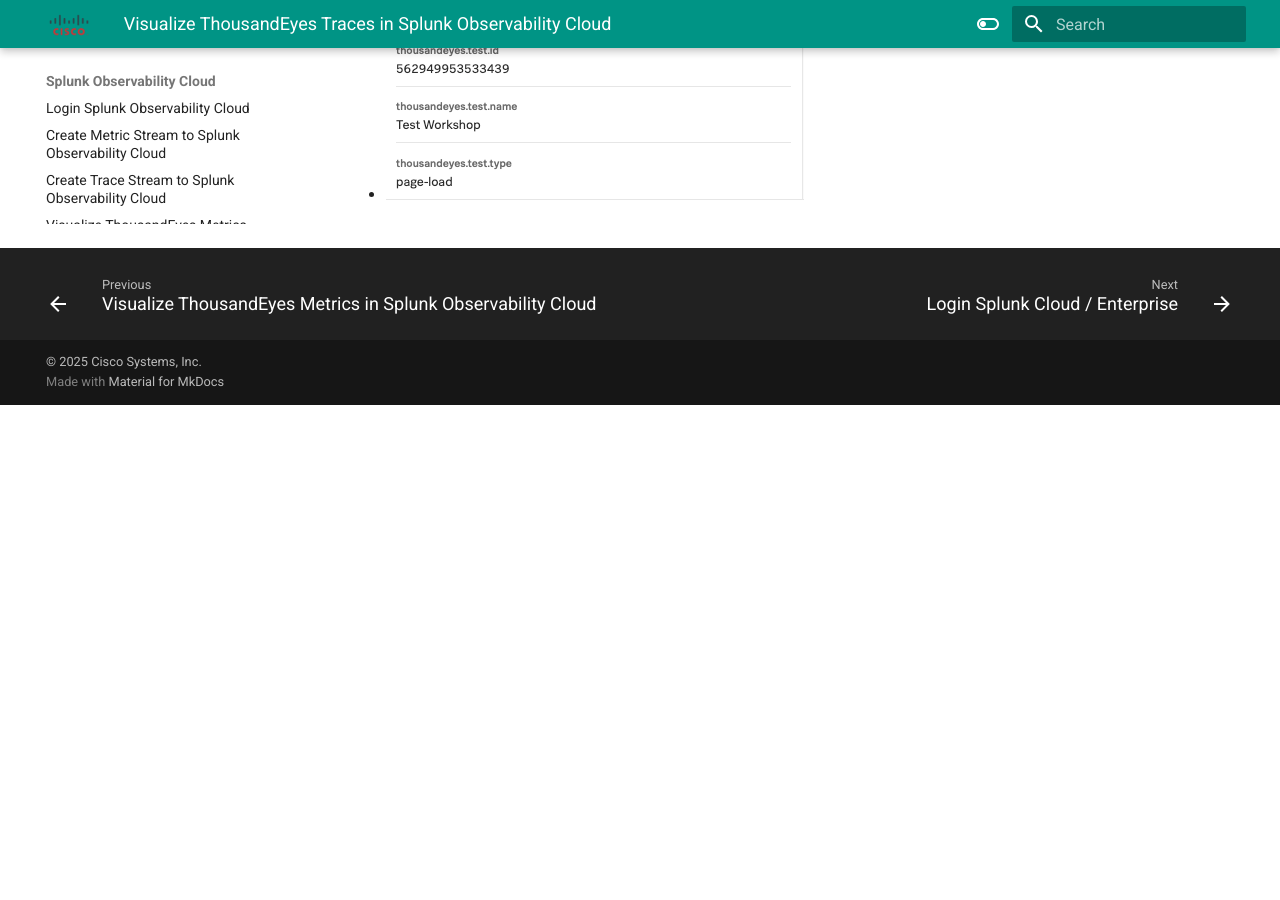
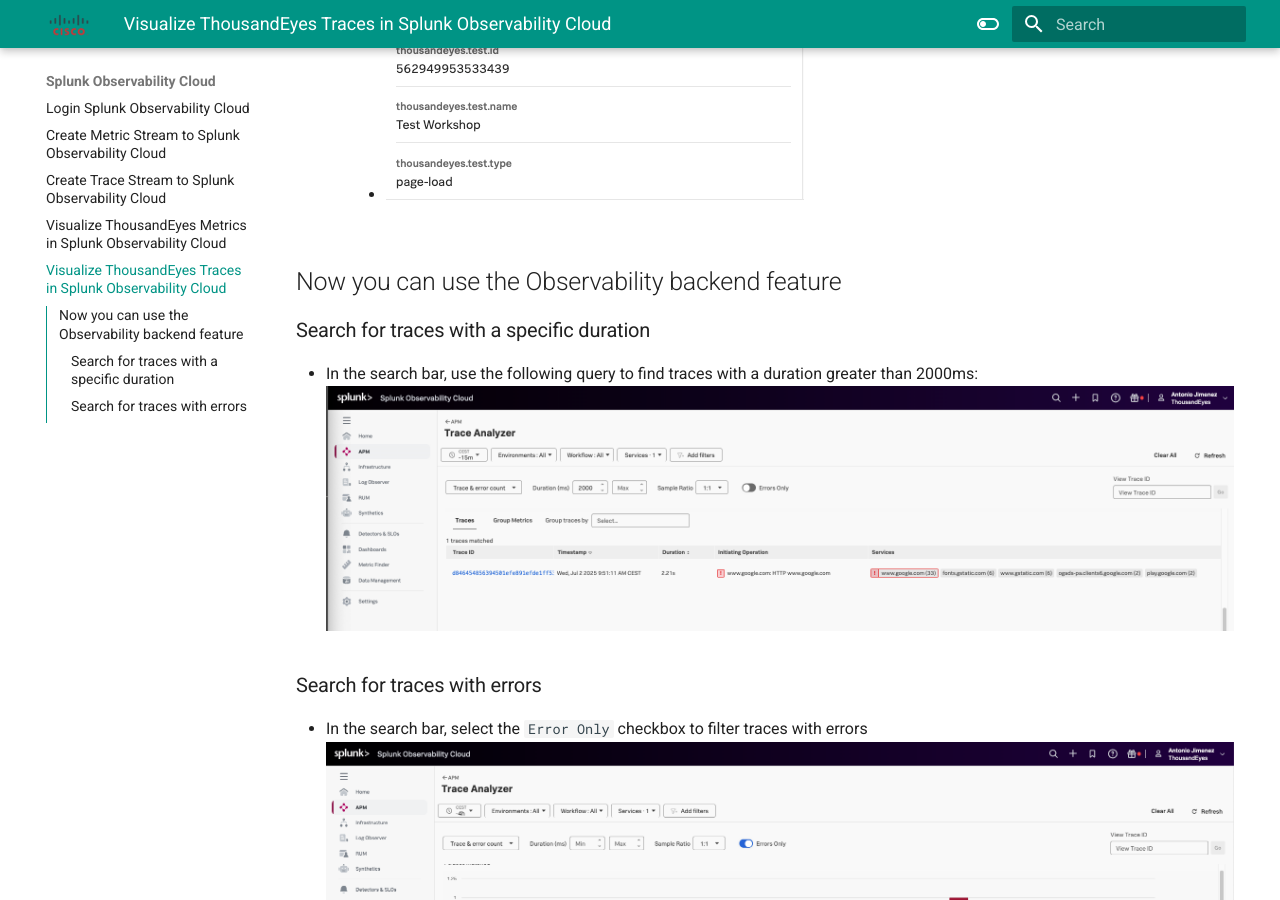
Before and after one commit to antonjim-te/thousandeyes-splunk-integrations-workshop, an MkDocs documentation site: the page built from docs/splunk_observability/visualize_traces_in_splunk_observability.md, in a window 1280 px wide and 900 px high, scrolled down 2562 px. Built offline with MkDocs 1.6.1 and Material for MkDocs 9.7.7, drawn with Linux system fonts in a browser that asks for light colours; before the commit the page ends 2967 px from its top, so only the background shows below that.

Commit message:
review traces

```diff
--- a/docs/splunk_observability/visualize_traces_in_splunk_observability.md
+++ b/docs/splunk_observability/visualize_traces_in_splunk_observability.md
@@ -12,3 +12,15 @@
         - ![span request details](../img/splunk_observability/span_request_details.png)
     - ThousandEyes identification: account, test, agent, stream
         - ![span thousandeyes details](../img/splunk_observability/span_thousandeyes_details.png)
+
+## Now you can use the Observability backend feature
+
+### Search for traces with a specific duration
+
+- In the search bar, use the following query to find traces with a duration greater than 2000ms:
+![Search traces by duration](../img/splunk_observability/search_traces_by_duration.png)
+
+### Search for traces with errors
+
+- In the search bar, select the `Error Only` checkbox to filter traces with errors
+![Search traces with errors](../img/splunk_observability/search_traces_with_errors.png)
```
Also changed, not shown: README.md (+1 -1 lines), docs/getting_started/access_postman.md (+1 -4 lines), docs/img/postman/workspace.png (deleted), docs/img/splunk_observability/search_traces_by_duration.png (added), docs/img/splunk_observability/search_traces_with_errors.png (added).
